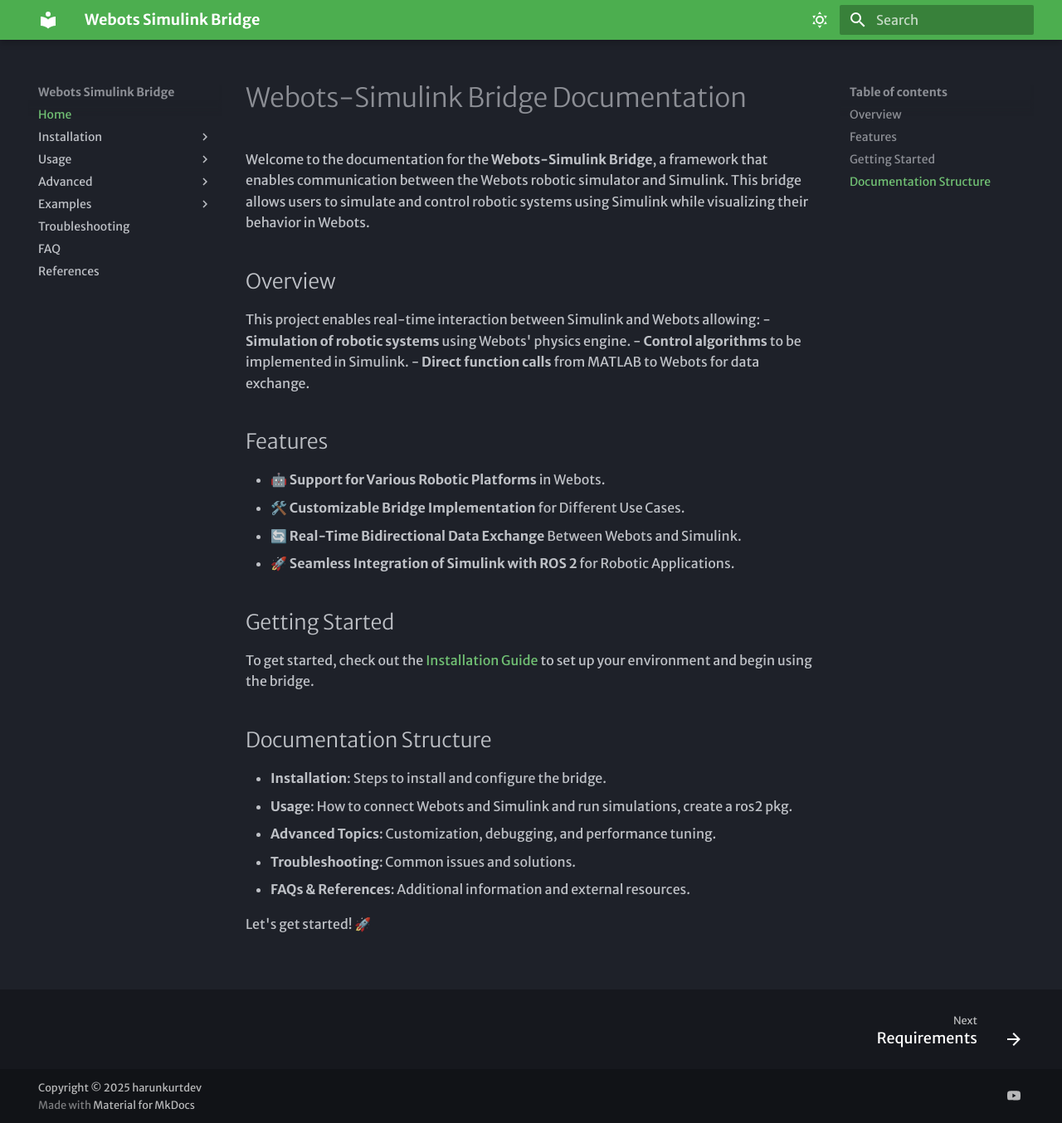
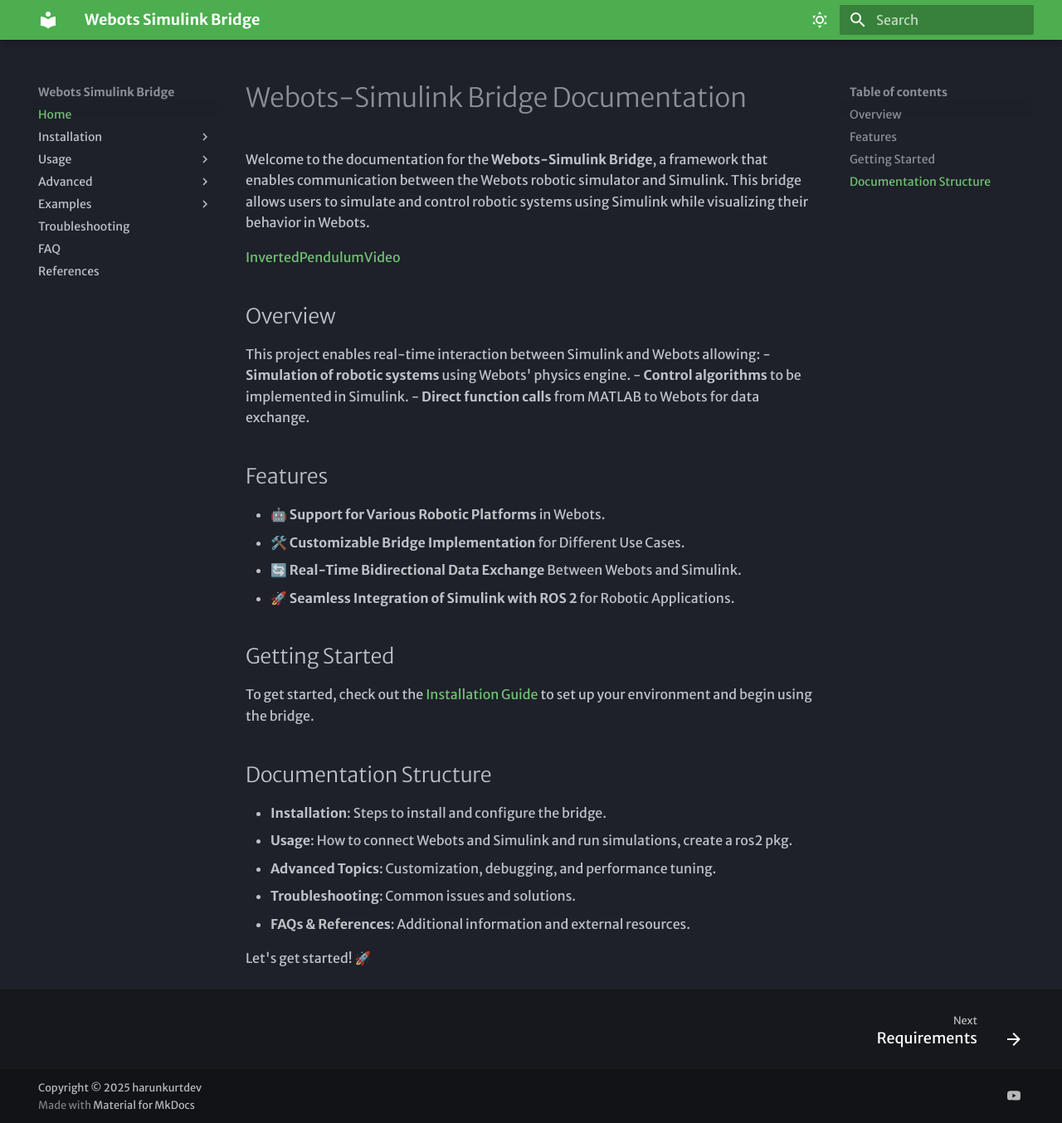
Before and after one commit to harunkurtdev/webots-simulink, an MkDocs documentation site: the page built from docs/index.md, in a window 1280 px wide and 1354 px high. Shown: the whole window at 83% size. Built offline with MkDocs 1.6.1 and Material for MkDocs 9.7.7, drawn with Linux system fonts in a browser that asks for light colours; some web fonts are replaced.

Commit message:
viode eklendi

```diff
--- a/docs/index.md
+++ b/docs/index.md
@@ -1,6 +1,8 @@
 # Webots-Simulink Bridge Documentation
 
 Welcome to the documentation for the **Webots-Simulink Bridge**, a framework that enables communication between the Webots robotic simulator and Simulink. This bridge allows users to simulate and control robotic systems using Simulink while visualizing their behavior in Webots.
+
+[InvertedPendulumVideo](./assets/videos/inverted_pendulum/inverted_pendulum.mp4)
 
 ## Overview
 This project enables real-time interaction between Simulink and Webots allowing:
```
